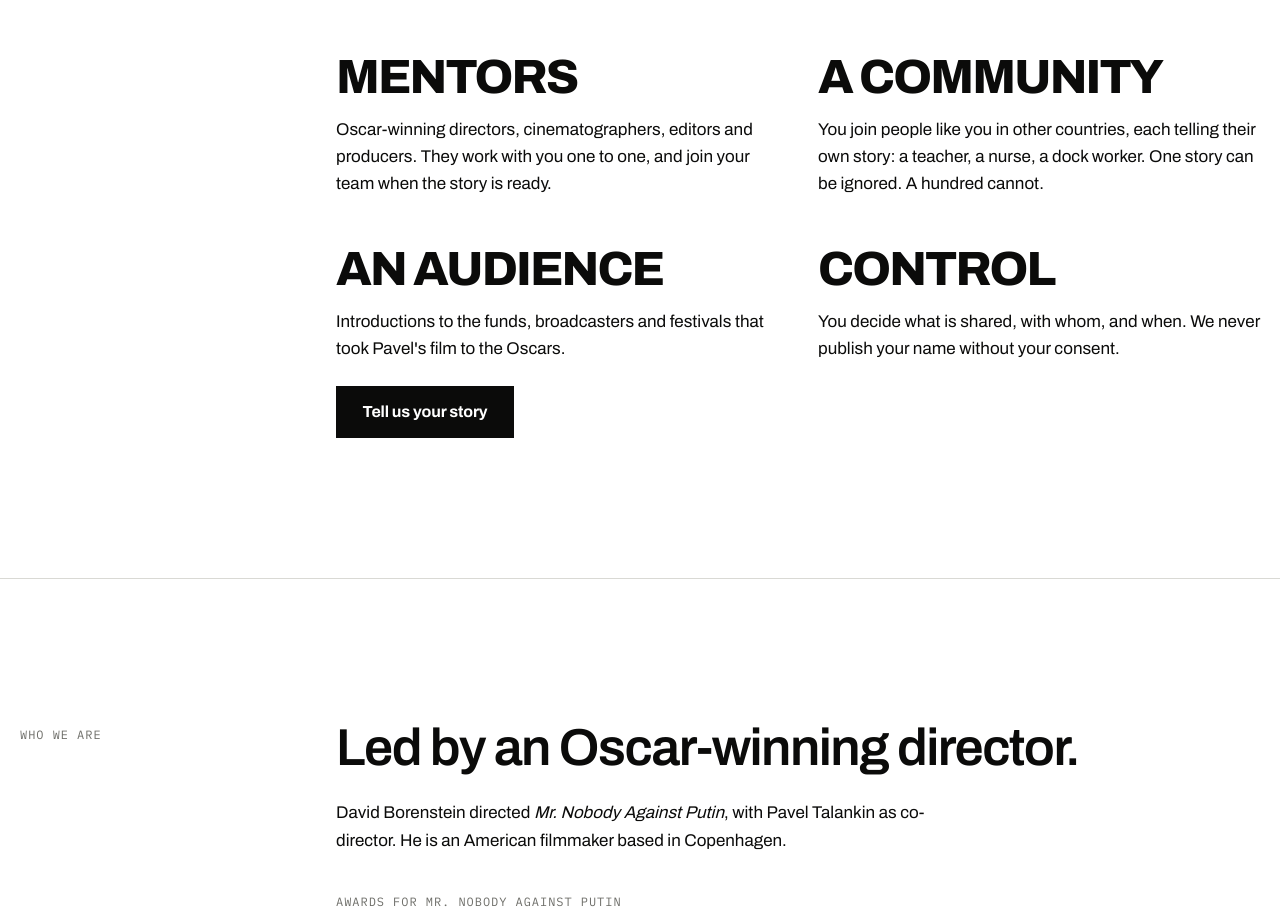
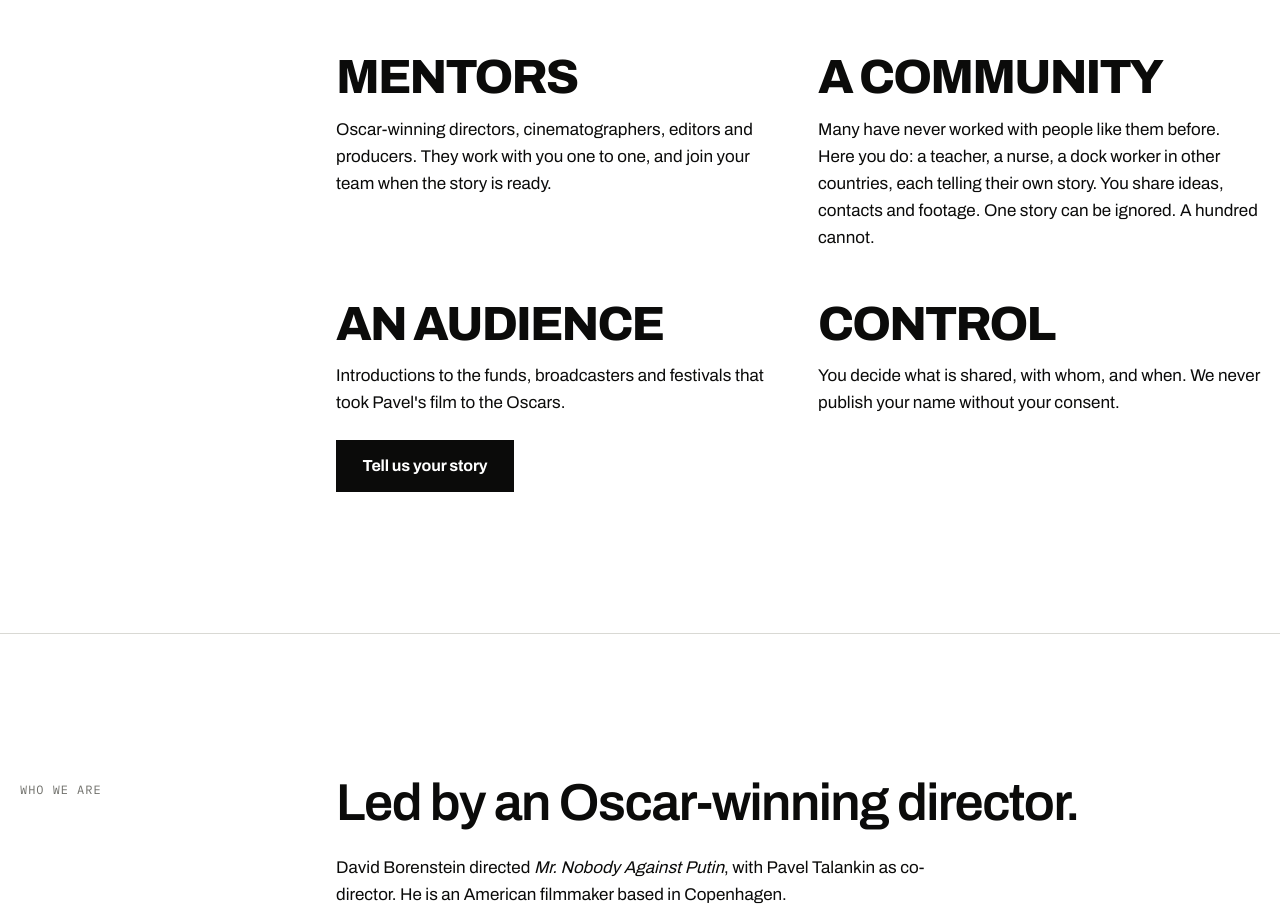
Before and after one commit to apsychas/nobody-international, a website: page site/index.html in a window 1280 px wide. Shown: the part 3006-3922 px from the top of the page. Drawn offline with Linux system fonts and the light colour scheme.

Commit message:
Public page: a stronger community card
Co-Authored-By: Claude Opus 5.5 <noreply@anthropic.com>
Claude-Session: https://claude.ai/code/session_01GjxvwTSFBVtoKR1ExEKtTs

```diff
--- a/site/index.html
+++ b/site/index.html
@@ -188,7 +188,7 @@ footer { padding-block: 2rem 3rem; display: flex; flex-wrap: wrap; justify-conte
       <h2>You bring the story. We bring the people who know how to tell it.</h2>
       <div class="gives">
         <div><h3>Mentors</h3><p>Oscar-winning directors, cinematographers, editors and producers. They work with you one to one, and join your team when the story is ready.</p></div>
-        <div><h3>A community</h3><p>You join people like you in other countries, each telling their own story: a teacher, a nurse, a dock worker. One story can be ignored. A hundred cannot.</p></div>
+        <div><h3>A community</h3><p>Many have never worked with people like them before. Here you do: a teacher, a nurse, a dock worker in other countries, each telling their own story. You share ideas, contacts and footage. One story can be ignored. A hundred cannot.</p></div>
         <div><h3>An audience</h3><p>Introductions to the funds, broadcasters and festivals that took Pavel's film to the Oscars.</p></div>
         <div><h3>Control</h3><p>You decide what is shared, with whom, and when. We never publish your name without your consent.</p></div>
       </div>
```
Also changed, not shown: site/nobody-international.html (+1 -1 lines).
